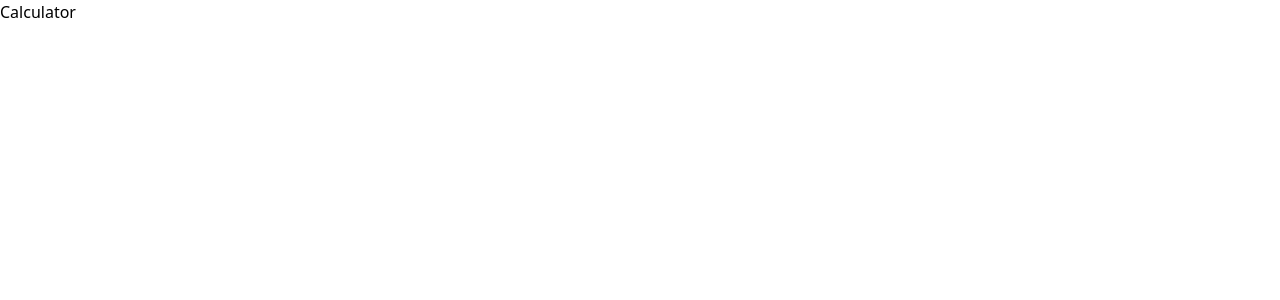
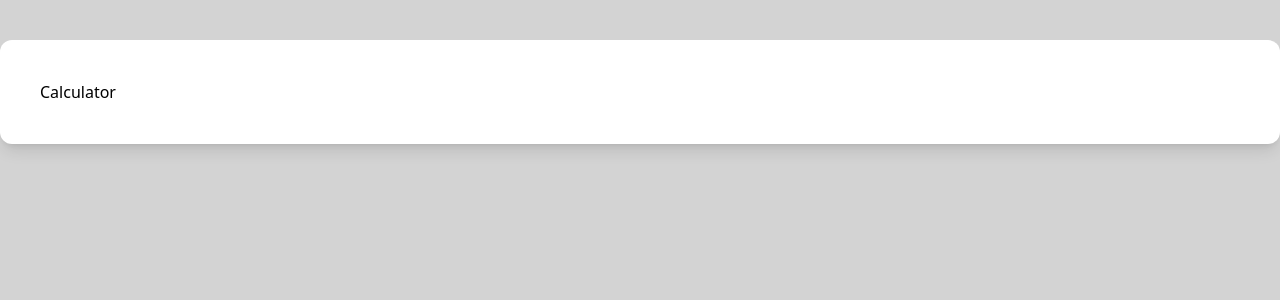
Before and after one commit to tishksenia/assets-calculator, a React (Create React App) app: page / in a window 1280 px wide. Shown: the top 300 px of the page. Built offline with nearby package versions, Linux system fonts and the light colour scheme.

Commit message:
add container widget

```diff
--- a/src/app/index.scss
+++ b/src/app/index.scss
@@ -1 +1,5 @@
-@import "./styles/tailwind.scss";
+@import './styles/tailwind.scss';
+
+body {
+    background: lightgray;
+}
--- a/src/pages/Calculator/index.tsx
+++ b/src/pages/Calculator/index.tsx
@@ -1,5 +1,5 @@
-import React from 'react';
+import { Container } from 'widgets';
 
 export const Calculator = () => {
-    return <div>Calculator</div>;
+    return <Container>Calculator</Container>;
 };
--- /dev/null
+++ b/src/widgets/container/index.tsx
@@ -0,0 +1,9 @@
+import { FC, PropsWithChildren } from 'react';
+
+export const Container: FC<PropsWithChildren<{}>> = ({ children }) => {
+    return (
+        <div className="bg-white rounded-xl shadow-lg container mx-auto m-10 p-10">
+            {children}
+        </div>
+    );
+};
--- /dev/null
+++ b/src/widgets/index.ts
@@ -0,0 +1 @@
+export { Container } from './container';
```
